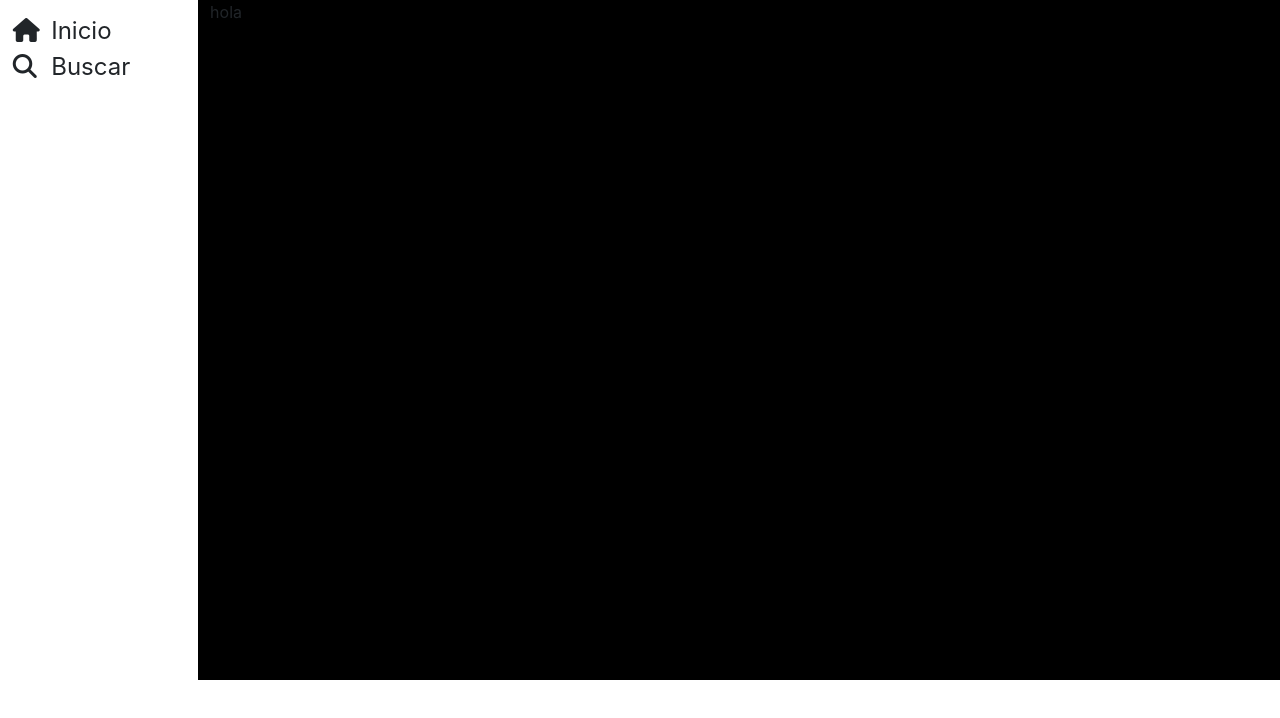
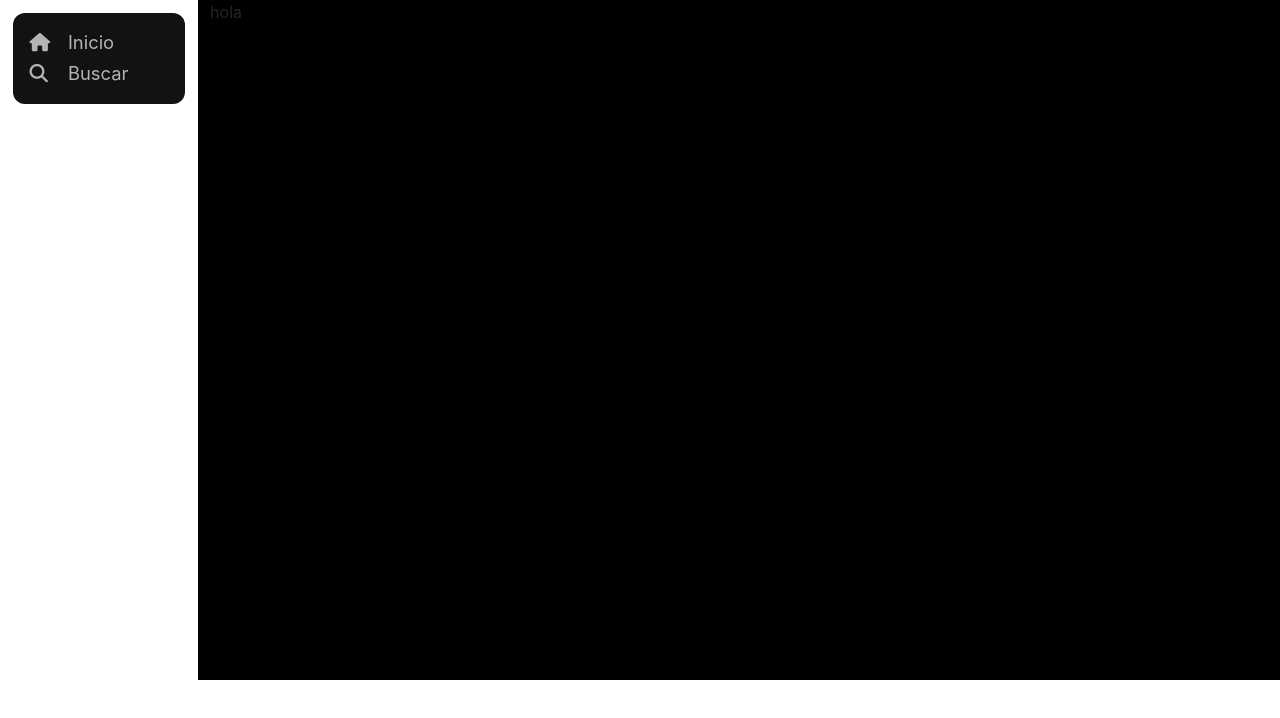
Before and after one commit to AntonioMrtz/SpotifyElectron, a React (Create React App) app in the folder spotify-electron/: page /explorar in a window 1280 px wide. Shown: the top 718 px of the page. Built offline with nearby package versions, Linux system fonts and the light colour scheme.

Commit message:
Header navbar + update colores principales

```diff
--- a/spotify-electron/src/componentes/sidebar/sideBarCss.module.css
+++ b/spotify-electron/src/componentes/sidebar/sideBarCss.module.css
@@ -15,11 +15,16 @@
     display: flex;
     flex-direction: column;
 
+    background-color: var(--secondary-black);
+    border-radius: 12px;
+    padding: 8%;
+
 
 }
 
 .headerLi{
 
+    margin: 2%;
 
 
 }
@@ -27,10 +32,12 @@
 .ul{
 
     padding: 0 !important;
+    margin: 0 !important;
 }
 
 .headerI{
     padding-right: 3vw;
-    font-size: 1.5rem !important;
+    font-size: 1.15rem !important;
+    color: var(--secondary-white);
 
 }
--- a/spotify-electron/src/index.css
+++ b/spotify-electron/src/index.css
@@ -38,8 +38,9 @@ ul{
 
   --primary-black: #000000;
   --secondary-black:#121212;
+  --pure-white:#00000;
   --primary-white:#dfdfdf;
-  --secondary-white:#aeb0b3;
+  --secondary-white:#b3b3b3;
   --third-black :#161616;
 
 }
```
